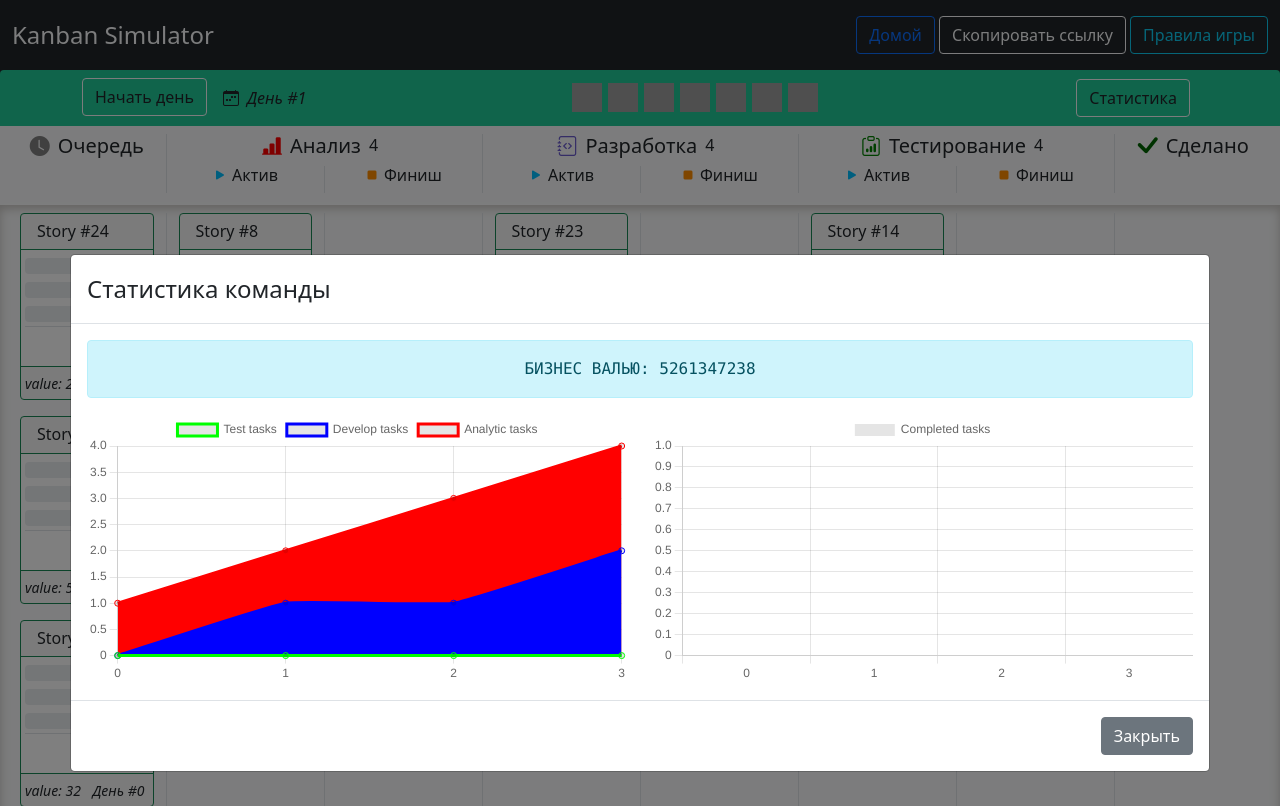
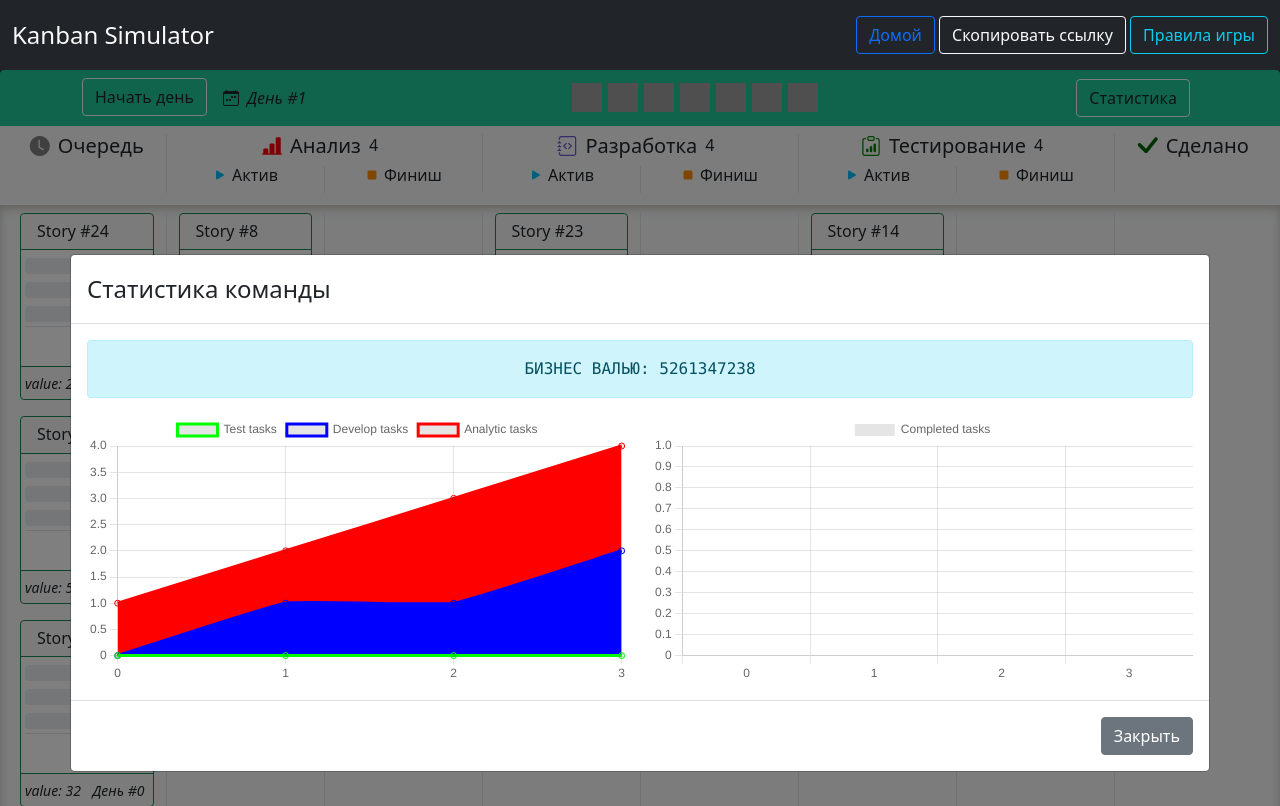
Before and after one commit to RainCatalyst/KanbanSimulator, a Django app: page /board/109 in a window 1280 px wide, after a click on "Статистика". Shown: the top 806 px of the page. Run offline with Django 3.2, Linux system fonts and the light colour scheme; data comes from the database, SQL or seed files in the repository; some libraries are stand-ins or nearby versions; grey boxes are pictures that could not be loaded.

Commit message:
super update

```diff
--- a/kanban_simulator/board/static/board/css/style.css
+++ b/kanban_simulator/board/static/board/css/style.css
@@ -1,7 +1,7 @@
 body {
     display: flex;
     flex-direction: column;
-    height:100vh;
+    height: 100vh;
     margin: 0;
     padding: 0;
 
@@ -26,10 +26,14 @@ body {
 }
 
 #foreground{
-    position:absolute;
-    height:100%;
-    width:100%;
+    position: absolute;
+    height: 100%;
+    width: 100%;
     background-color: #ff0000;
-    opacity:0.3;
-    z-index: 10000;
+    opacity: 0.3;
+    z-index: 1038;
 }
+
+#shapka {
+    z-index: 1041;
+}
--- a/kanban_simulator/board/templates/board/board.html
+++ b/kanban_simulator/board/templates/board/board.html
@@ -32,7 +32,7 @@
 
     {% endif %}
 
-    <div class="container-fluid bg-dark">
+    <div class="container-fluid bg-dark" id="shapka">
         <header class="d-flex flex-wrap justify-content-center py-3 mb-0">
             <a href="{% url 'board:home' %}" class="d-flex align-items-center mb-3 mb-md-0 me-md-auto text-light text-decoration-none">
 <!--            <svg class="bi me-2" width="40" height="32"><use xlink:href="#"/></svg>-->
@@ -41,6 +41,12 @@
 
             <div class="d-grid gap-2 d-md-block">
                 <a class="btn btn-outline-primary" href="{% url 'board:home' %}" role="button">Домой</a>
+
+                {% if player.spectator %}
+
+                    <button type="button" class="btn btn-outline-secondary" data-bs-toggle="modal" data-bs-target="#StatisticsModal" id="stat_show">Статистика</button>
+
+                {% endif %}
                 <button class="btn btn-outline-light" data-clipboard-text="http://127.0.0.1:8000{% url 'board:joinGame' player.pk %}">Скопировать ссылку</button>
 
                 <button type="button" class="btn btn-outline-info" data-bs-toggle="modal" data-bs-target="#RulesModal">Правила игры</button>
@@ -189,7 +195,12 @@
             <ul class="navbar-nav ms-auto mb-2 mb-md-0">
 
                 <li class="nav-item dropdown pe-2">
-                    <button type="button" class="btn btn-outline-light text-dark" data-bs-toggle="modal" data-bs-target="#StatisticsModal" id="stat_show">Статистика</button>
+
+                    {% if not player.spectator %}
+
+                        <button type="button" class="btn btn-outline-light text-dark" data-bs-toggle="modal" data-bs-target="#StatisticsModal" id="stat_show">Статистика</button>
+
+                    {% endif %}
 
                     <div class="modal fade" id="StatisticsModal" tabindex="-1" aria-labelledby="StatisticsModalLabel" aria-hidden="true">
                         <div class="modal-dialog modal-xl modal-dialog-centered modal-dialog-scrollable">
```
